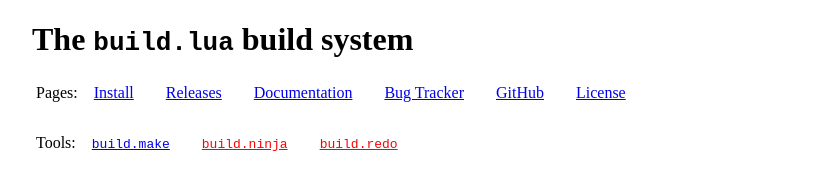
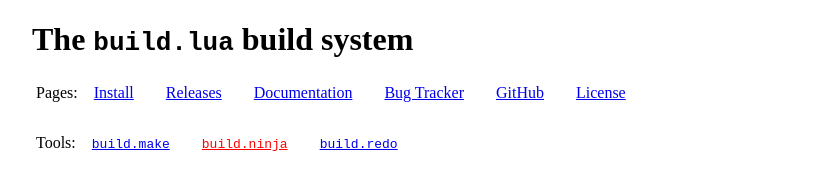
Before and after one commit to alinarezrangel/build, a plain HTML site: page docs/index.html in a window 1280 px wide. Shown: the top 173 px of the page, without its empty margins (224-1055 px from the left). Drawn offline with Linux system fonts and the light colour scheme.

Commit message:
Add links to `build.redo` on the docs.

```diff
--- a/docs/index.html
+++ b/docs/index.html
@@ -24,7 +24,7 @@
                 <li>Tools:</li>
                 <li><a href="make.html"><code>build.make</code></a></li>
                 <li><a href="#" class="todo-link"><code>build.ninja</code></a></li>
-                <li><a href="#" class="todo-link"><code>build.redo</code></a></li>
+                <li><a href="redo.html"><code>build.redo</code></a></li>
             </ul>
             <ul class="subnav">
                 <li>Library:</li>
```
Also changed, not shown: docs/template.html (+1 -1 lines).
